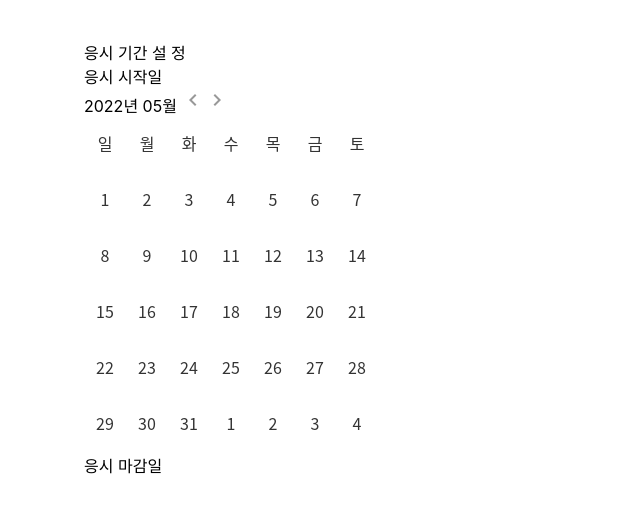
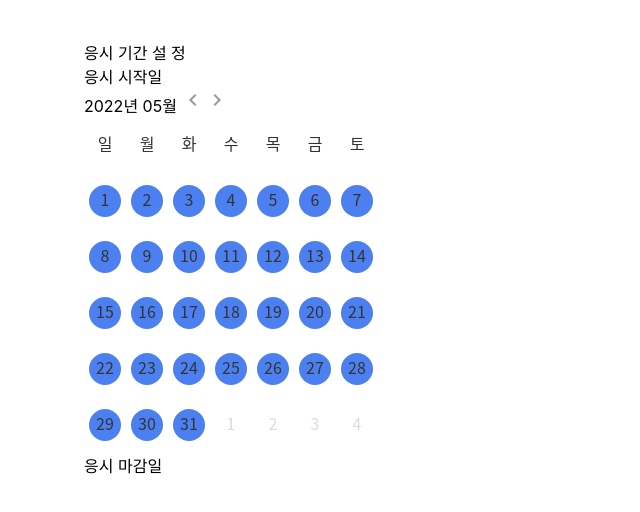
Before and after one commit to mingg123/-calenderJS, a React (Create React App) app: page / in a window 1280 px wide. Shown: the top 512 px of the page, without its empty margins (0-640 px from the left). Built offline with nearby package versions, Linux system fonts and the light colour scheme.

Commit message:
Style : add date-picker style

```diff
--- a/src/components/DatePicker.scss
+++ b/src/components/DatePicker.scss
@@ -16,5 +16,25 @@
     line-height: 28px;
     text-align: center;
     color: #333333;
+
+    &:hover {
+      background-color: #e2ebff;
+      color: #4c80f1;
+      border-radius: 50%;
+    }
+    &.default {
+      color: #333333;
+    }
+    &.inactiove {
+      background-color: white;
+      color: #dadbdf;
+    }
+    &.selected {
+      background-color: #4c80f1;
+      border-radius: 50%;
+      &:hover {
+        background-color: #2d61d0;
+      }
+    }
   }
 }
```
